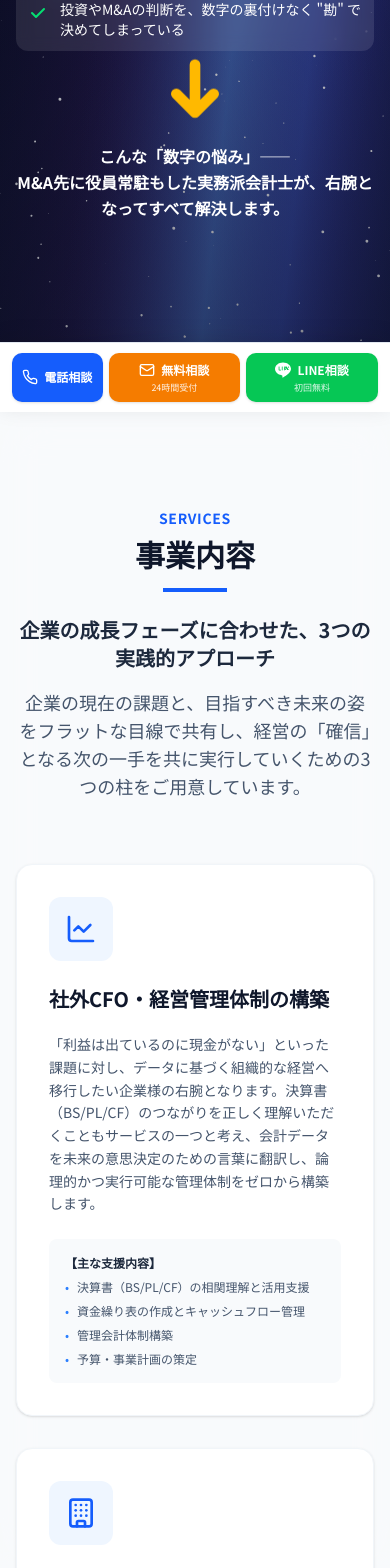
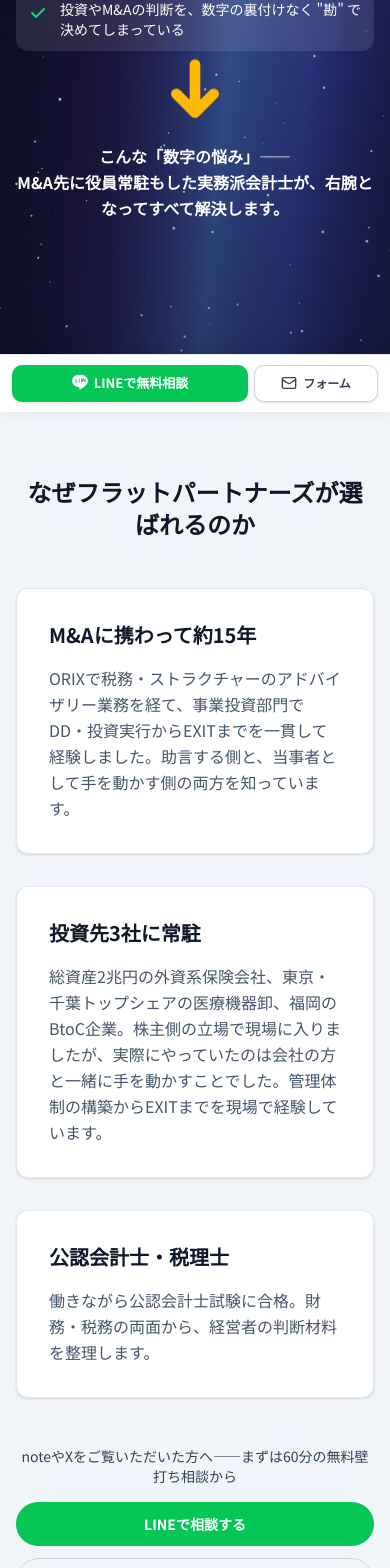
Before and after one commit to Watanabe0618-flat/flatpartners-site, a React (Vite) app: page / in a window 390 px wide. Shown: the part 432-2000 px from the top of the page. Built offline with nearby package versions, Linux system fonts and the light colour scheme.

Commit message:
Add files via upload

```diff
--- a/src/App.tsx
+++ b/src/App.tsx
@@ -1,6 +1,7 @@
 import React, { useState, useEffect } from 'react';
 import Header from './components/Header';
 import Hero from './components/Hero';
+import AchievementSummary from './components/AchievementSummary';
 import Services from './components/Services';
 import Knowledge from './components/Knowledge';
 import About from './components/About';
@@ -61,6 +62,7 @@ function App() {
 
       <main>
         <Hero />
+        <AchievementSummary />
         <Services />
         <MVV />
         <Knowledge />
--- /dev/null
+++ b/src/components/AchievementSummary.tsx
@@ -0,0 +1,58 @@
+import React from 'react';
+
+export default function AchievementSummary() {
+  const achievements = [
+    {
+      title: 'M&Aに携わって約15年',
+      description: 'ORIXで税務・ストラクチャーのアドバイザリー業務を経て、事業投資部門でDD・投資実行からEXITまでを一貫して経験しました。助言する側と、当事者として手を動かす側の両方を知っています。',
+    },
+    {
+      title: '投資先3社に常駐',
+      description: '総資産2兆円の外資系保険会社、東京・千葉トップシェアの医療機器卸、福岡のBtoC企業。株主側の立場で現場に入りましたが、実際にやっていたのは会社の方と一緒に手を動かすことでした。管理体制の構築からEXITまでを現場で経験しています。',
+    },
+    {
+      title: '公認会計士・税理士',
+      description: '働きながら公認会計士試験に合格。財務・税務の両面から、経営者の判断材料を整理します。',
+    },
+  ];
+
+  return (
+    <section className="py-16 bg-slate-100">
+      <div className="container mx-auto px-4">
+        <h2 className="text-2xl md:text-3xl font-bold text-center text-slate-900 mb-12">
+          なぜフラットパートナーズが選ばれるのか
+        </h2>
+        <div className="grid md:grid-cols-3 gap-8">
+          {achievements.map((item, index) => (
+            <div key={index} className="bg-white p-8 rounded-xl shadow-sm border border-slate-200">
+              <h3 className="text-xl font-bold text-slate-900 mb-4">{item.title}</h3>
+              <p className="text-slate-600 leading-relaxed">{item.description}</p>
+            </div>
+          ))}
+        </div>
+      </div>
+
+      <div className="container mx-auto px-4 mt-12 text-center">
+        <p className="text-sm md:text-base text-slate-700 mb-4">
+          noteやXをご覧いただいた方へ——まずは60分の無料壁打ち相談から
+        </p>
+        <div className="flex flex-col sm:flex-row justify-center gap-3">
+          <a
+            href="https://line.me/R/ti/p/@602drfaq"
+            target="_blank"
+            rel="noopener noreferrer"
+            className="bg-[#06C755] hover:bg-[#05b34c] text-white font-bold py-3 px-8 rounded-full transition-colors text-sm"
+          >
+            LINEで相談する
+          </a>
+          <button
+            onClick={() => document.getElementById('contact')?.scrollIntoView({ behavior: 'smooth' })}
+            className="text-slate-600 hover:text-slate-900 font-medium py-3 px-8 rounded-full transition-colors text-sm border border-slate-300"
+          >
+            お問い合わせフォーム
+          </button>
+        </div>
+      </div>
+    </section>
+  );
+}
--- a/src/components/FloatingCTA.tsx
+++ b/src/components/FloatingCTA.tsx
@@ -13,47 +13,33 @@ export default function FloatingCTA() {
   return (
     <div className="fixed bottom-0 left-0 right-0 z-50 bg-white border-t border-slate-200 md:hidden shadow-[0_-4px_20px_rgba(0,0,0,0.1)] pb-safe">
       <div className="flex gap-[6px] px-3 py-[10px]">
-        {/* Left Button (Phone) */}
-        <motion.a
-          href="tel:05017201202"
-          whileTap={{ scale: 0.96 }}
-          className="flex-[1] bg-blue-600 text-white rounded-[10px] flex flex-col items-center justify-center py-2 px-1 shadow-sm"
-        >
-          <div className="flex items-center gap-1.5">
-            <svg xmlns="http://www.w3.org/2000/svg" width="16" height="16" viewBox="0 0 24 24" fill="none" stroke="currentColor" strokeWidth="2" strokeLinecap="round" strokeLinejoin="round"><path d="M22 16.92v3a2 2 0 0 1-2.18 2 19.79 19.79 0 0 1-8.63-3.07 19.5 19.5 0 0 1-6-6 19.79 19.79 0 0 1-3.07-8.67A2 2 0 0 1 4.11 2h3a2 2 0 0 1 2 1.72 12.84 12.84 0 0 0 .7 2.81 2 2 0 0 1-.45 2.11L8.09 9.91a16 16 0 0 0 6 6l1.27-1.27a2 2 0 0 1 2.11-.45 12.84 12.84 0 0 0 2.81.7A2 2 0 0 1 22 16.92z"></path></svg>
-            <span className="font-bold text-[12px] sm:text-[13px]">電話相談</span>
-          </div>
-        </motion.a>
-
-        {/* Middle Button (Form) */}
-        <motion.button
-          whileTap={{ scale: 0.96 }}
-          onClick={scrollToContact}
-          className="flex-[1.5] bg-[#f57c00] text-white rounded-[10px] flex flex-col items-center justify-center py-2 px-1 shadow-sm"
-        >
-          <div className="flex items-center gap-1.5 mb-0.5">
-            <Mail className="w-4 h-4" />
-            <span className="font-bold text-[12px] sm:text-[13px]">無料相談</span>
-          </div>
-          <span className="text-[9px] opacity-90">24時間受付</span>
-        </motion.button>
-
-        {/* Right Button (LINE) */}
+        {/* Main Button (LINE) */}
         <motion.a
           href="https://line.me/R/ti/p/@602drfaq"
           target="_blank"
           rel="noopener noreferrer"
           whileTap={{ scale: 0.96 }}
-          className="flex-[1.5] bg-[#06C755] text-white rounded-[10px] flex flex-col items-center justify-center py-2 px-1 shadow-sm"
+          className="flex-[2] bg-[#06C755] text-white rounded-[10px] flex flex-col items-center justify-center py-2 px-1 shadow-sm"
         >
           <div className="flex items-center gap-1.5 mb-0.5">
             <svg viewBox="0 0 24 24" fill="currentColor" className="w-4 h-4">
               <path d="M24 10.304c0-5.369-5.383-9.738-12-9.738-6.616 0-12 4.369-12 9.738 0 4.814 4.269 8.846 10.036 9.608.391.084.922.258 1.057.592.122.303.079.778.039 1.085l-.171 1.027c-.053.303-.242 1.186 1.039.647 1.281-.54 6.911-4.069 9.428-6.967 1.739-1.907 2.572-3.843 2.572-5.992zM8.58 12.76H6.103c-.342 0-.622-.279-.622-.622V7.485c0-.342.279-.622.622-.622s.622.279.622.622v4.031h1.855c.342 0 .622.279.622.622s-.279.623-.622.623zm3.507 0h-1.244c-.342 0-.622-.279-.622-.622V7.485c0-.342.279-.622.622-.622s.622.279.622.622v4.653c0 .343-.279.622-.622.622zm4.496-3.111c0 .342-.279.622-.622.622h-1.244v1.867c0 .342-.279.622-.622.622s-.622-.279-.622-.622V7.485c0-.342.279-.622.622-.622s.622.279.622.622v1.867h1.244c.342 0 .622.279.622.622zm4.496-1.542c0 .342-.279.622-.622.622h-1.867l1.867 2.489c.124.166.166.373.104.56-.062.187-.228.332-.415.332h-1.244c-.207 0-.394-.104-.518-.269l-1.867-2.489v2.136c0 .342-.279.622-.622.622s-.622-.279-.622-.622V7.485c0-.342.279-.622.622-.622h1.244c.207 0 .394.104.518.269l1.867 2.489V7.485c0-.342.279-.622.622-.622s.622.279.622.622v2.489z"/>
             </svg>
-            <span className="font-bold text-[12px] sm:text-[13px]">LINE相談</span>
+            <span className="font-bold text-[13px] sm:text-[14px]">LINEで無料相談</span>
           </div>
-          <span className="text-[9px] opacity-90">初回無料</span>
         </motion.a>
+
+        {/* Sub Button (Form) */}
+        <motion.button
+          whileTap={{ scale: 0.96 }}
+          onClick={scrollToContact}
+          className="flex-[1] bg-white text-slate-700 border border-slate-300 rounded-[10px] flex flex-col items-center justify-center py-2 px-1 shadow-sm"
+        >
+          <div className="flex items-center gap-1.5">
+            <Mail className="w-4 h-4" />
+            <span className="font-bold text-[12px] sm:text-[13px]">フォーム</span>
+          </div>
+        </motion.button>
       </div>
     </div>
   );
```
